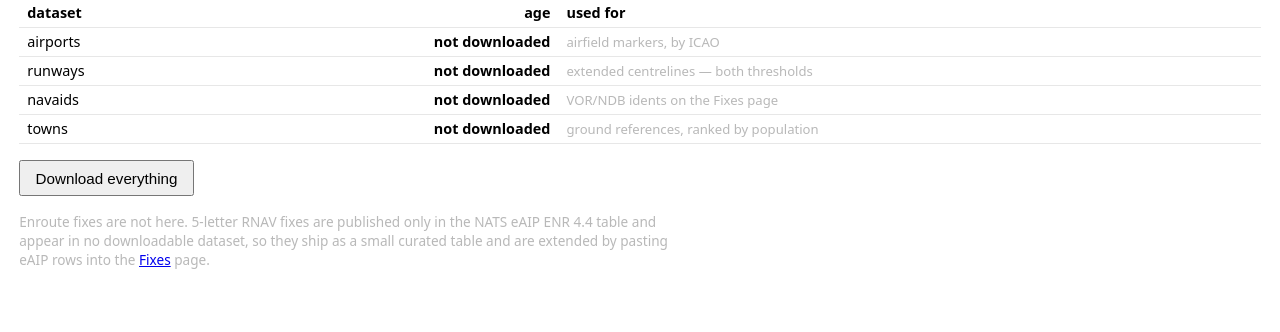
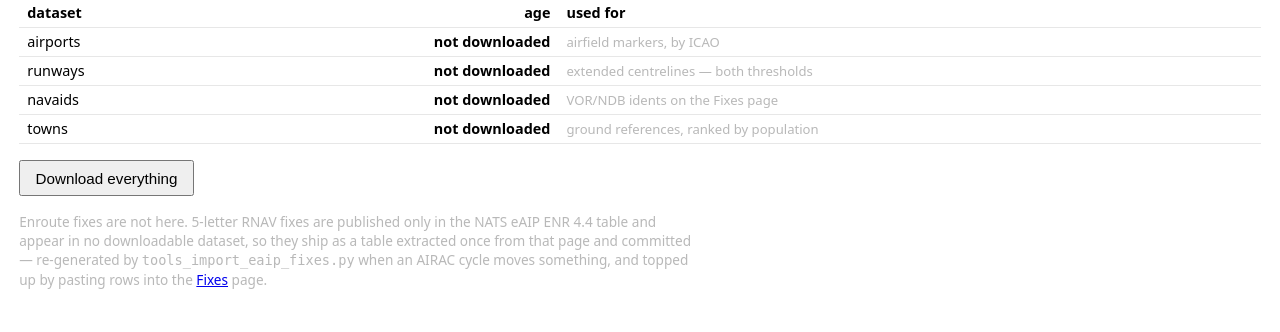
Before and after one commit to lukelesurf/boxradar, a Flask app: page /datasets in a window 1280 px wide. Shown: the part 210-542 px from the top of the page. Run offline with Flask 3, Linux system fonts and the light colour scheme.

Commit message:
docs: the enroute fix table ships complete
Corrects three places written when only two fixes were seeded by hand,
and fills in the README's UI section, which still said pickers over
OurAirports and GeoNames were a later phase.

Adds the table of where each point reference comes from, and records why
everything is scoped to the search box before being offered: OurAirports
idents are not globally unique, so an unscoped ident search can put a
Cote d'Ivoire VOR on an Essex map.

Co-Authored-By: Claude Opus 5 (1M context) <noreply@anthropic.com>

```diff
--- a/tools/boxradar-site/boxradar_config/templates/datasets.html
+++ b/tools/boxradar-site/boxradar_config/templates/datasets.html
@@ -47,7 +47,9 @@
 <p class="note">
   Enroute fixes are not here. 5-letter RNAV fixes are published only in the
   NATS eAIP ENR 4.4 table and appear in no downloadable dataset, so they ship
-  as a small curated table and are extended by pasting eAIP rows into the
+  as a table extracted once from that page and committed — re-generated by
+  <code>tools_import_eaip_fixes.py</code> when an AIRAC cycle moves
+  something, and topped up by pasting rows into the
   <a href="{{ url_for('fixes') }}">Fixes</a> page.
 </p>
 {% endblock %}
--- a/tools/boxradar-site/boxradar_config/templates/fixes.html
+++ b/tools/boxradar-site/boxradar_config/templates/fixes.html
@@ -10,7 +10,10 @@
   differ in where they come from. <b>Navaids</b> — the 3-letter VOR/NDB/DME
   idents — are downloaded. <b>Enroute fixes</b> — 5-letter RNAV points like
   LOREL — are published only in the NATS eAIP ENR 4.4 table and appear in no
-  free dataset, so they are curated and imported below.
+  free dataset, so the whole published table ships with the application —
+  all ~1000 of them, extracted from that page. Their notes say which
+  procedures each one belongs to, so searching for <b>EGSS</b> finds the
+  fixes on Stansted procedures rather than needing you to know their names.
 </p>
 
 {% if not have_navaids %}
```
Also changed, not shown: tools/boxradar-site/README.md.
